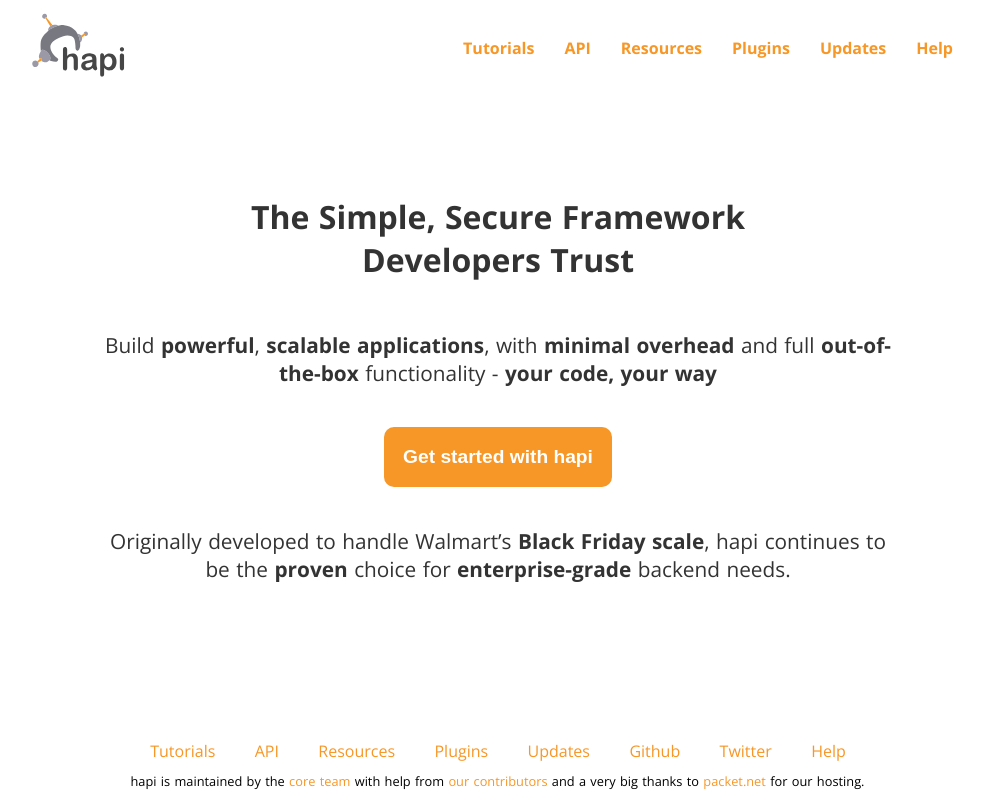
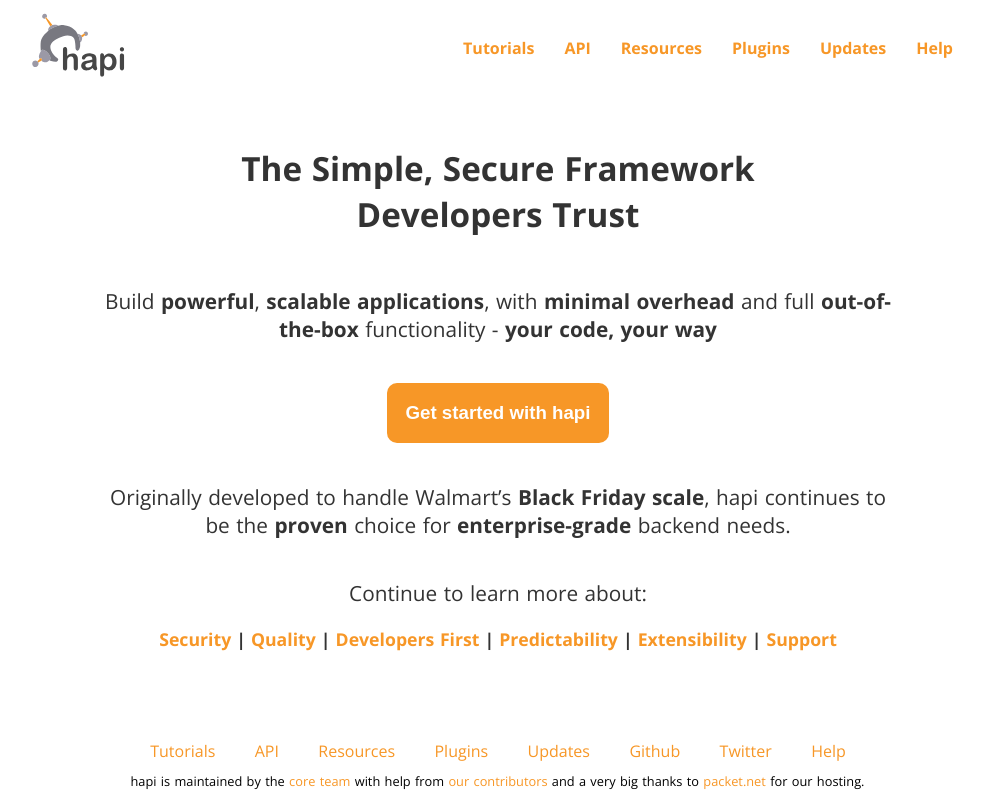
Before and after one commit to jarrodyellets/hapiSite, a Nuxt app: page / in a window 1280 px wide. Shown: the whole page, without its empty margins (142-1126 px from the left). Built offline with nearby package versions, Linux system fonts and the light colour scheme.

Commit message:
home page learn links

```diff
--- a/components/Footer.vue
+++ b/components/Footer.vue
@@ -1,5 +1,5 @@
 <template>
-  <div class="footer">
+  <footer class="footer">
     <ul class="footer-links">
       <li class="footer-links-li">
         <a class="footer-link" title="Tutorials" href="/tutorials">Tutorials</a>
@@ -32,7 +32,7 @@
       <a target="__blank" href="https://github.com/hapijs/hapi/graphs/contributors">our contributors</a> and a very big thanks to
       <a target="__blank" href="https://packet.net">packet.net</a> for our hosting.
     </div>
-  </div>
+  </footer>
 </template>
 
 <script>
--- a/components/Nav.vue
+++ b/components/Nav.vue
@@ -1,7 +1,6 @@
 <template>
-  <div class="nav-wrapper">
-    <div class="navbar">
-      <a class="logo" href="/" title="Back to home" />
+  <nav role="navigation" class="navbar">
+    <a class="logo" href="/" title="Back to home"/>
     <div class="nav-collapse">
       <ul class="nav-links">
         <li class="nav-links-li">
@@ -25,27 +24,23 @@
       </ul>
     </div>
     <a href="javascript:void(0);" class="hamburger">
-          <span class="hamburger-line hamburger-line-upper" />
-          <span class="hamburger-line hamburger-line-middle" />
-          <span class="hamburger-line hamburger-line-lower" />
+      <span class="hamburger-line hamburger-line-upper"/>
+      <span class="hamburger-line hamburger-line-middle"/>
+      <span class="hamburger-line hamburger-line-lower"/>
     </a>
-    </div>
-  </div>
+  </nav>
 </template>
 
 <script>
-export default {}
+export default {};
 </script>
 
 <style>
 @import "../assets/styles/variables.css";
 
-.nav-wrapper {
-  width: 100%;
-}
-
 .navbar {
   position: relative;
+  width: 100%;
   margin: 0 auto;
   padding: 10px;
   display: flex;
@@ -73,7 +68,7 @@
 }
 
 .nav-links-li {
-  display: inline-block
+  display: inline-block;
 }
 
 .nav-link {
@@ -107,8 +102,7 @@
   background: var(--black);
 }
 
-@media screen and (max-width: 900px){
-
+@media screen and (max-width: 900px) {
   .navbar {
     position: fixed;
     top: 0;
@@ -120,7 +114,7 @@
 
   .logo {
     height: 50px;
-    width: calc(100px * (2/3));
+    width: calc(100px * (2 / 3));
   }
 
   .nav-collapse {
--- a/pages/index.vue
+++ b/pages/index.vue
@@ -1,12 +1,8 @@
 <template>
   <section class="container">
     <div class="index-header">
-      <div class="index-header1">
-        The Simple, Secure Framework
-      </div>
-      <div class="index-header2">
-        Developers Trust
-      </div>
+      <div class="index-header1">The Simple, Secure Framework</div>
+      <div class="index-header2">Developers Trust</div>
     </div>
     <div class="index-description">
       Build
@@ -16,14 +12,26 @@
       <span class="bold">out-of-the-box</span> functionality -
       <span class="bold">your code, your way</span>
     </div>
-    <button class="index-button" href="/tutorials">
-      Get started with hapi
-    </button>
-    <div class="index-footer">
+    <button class="index-button" href="/tutorials">Get started with hapi</button>
+    <div>
       Originally developed to handle Walmart’s
       <span class="bold">Black Friday scale</span>, hapi continues to be the
       <span class="bold">proven</span> choice for
       <span class="bold">enterprise-grade</span> backend needs.
+    </div>
+    <div class="index-about-header">Continue to learn more about:</div>
+    <div class="index-about">
+      <a hfre="/security" class="index-about-link">Security</a>
+      <span class="index-divider">|</span>
+      <a hfre="/quality" class="index-about-link">Quality</a>
+      <span class="index-divider">|</span>
+      <a hfre="/developersfirst" class="index-about-link">Developers First</a>
+      <span class="index-divider">|</span>
+      <a hfre="/predictability" class="index-about-link">Predictability</a>
+      <span class="index-divider">|</span>
+      <a hfre="/Extensibility" class="index-about-link">Extensibility</a>
+      <span class="index-divider">|</span>
+      <a hfre="/Support" class="index-about-link">Support</a>
     </div>
   </section>
 </template>
@@ -31,7 +39,7 @@
 <script>
 export default {
   components: {}
-}
+};
 
 // let nav = document.querySelector('.navbar');
 // let content = document.querySelector('.container');
@@ -42,23 +50,24 @@
 @import "../assets/styles/variables.css";
 
 .container {
-  margin: 100px auto 0 auto;
+  margin: 50px auto 0 auto;
+  width: 100%;
   max-width: 800px;
   display: flex;
   flex-direction: column;
   align-items: center;
   text-align: center;
   color: var(--black);
+  font-size: 1.3em;
 }
 
 .index-header {
-  font-size: 2em;
+  font-size: 1.6em;
   font-weight: 700;
 }
 
 .index-description {
   margin-top: 50px;
-  font-size: 1.3em;
 }
 
 .index-button {
@@ -66,7 +75,7 @@
   border: none;
   background: var(--orange);
   padding: 15px;
-  font-size: 1.2em;
+  font-size: 0.9em;
   font-weight: 700;
   margin: 40px 0;
   color: #fff;
@@ -81,8 +90,20 @@
   transition: all 0.3s ease 0s;
 }
 
-.index-footer {
-  font-size: 1.3em;
+.index-about-header {
+  margin: 40px 0 20px 0;
+}
+
+.index-about {
+  display: flex;
+  justify-content: space-around;
+  align-items: center;
+  font-weight: 700;
+  font-size: 0.85em;
+}
+
+.index-divider {
+  padding: 0 5px;
 }
 
 .bold {
```
Lines whose indentation alone changed are shown as unchanged.
